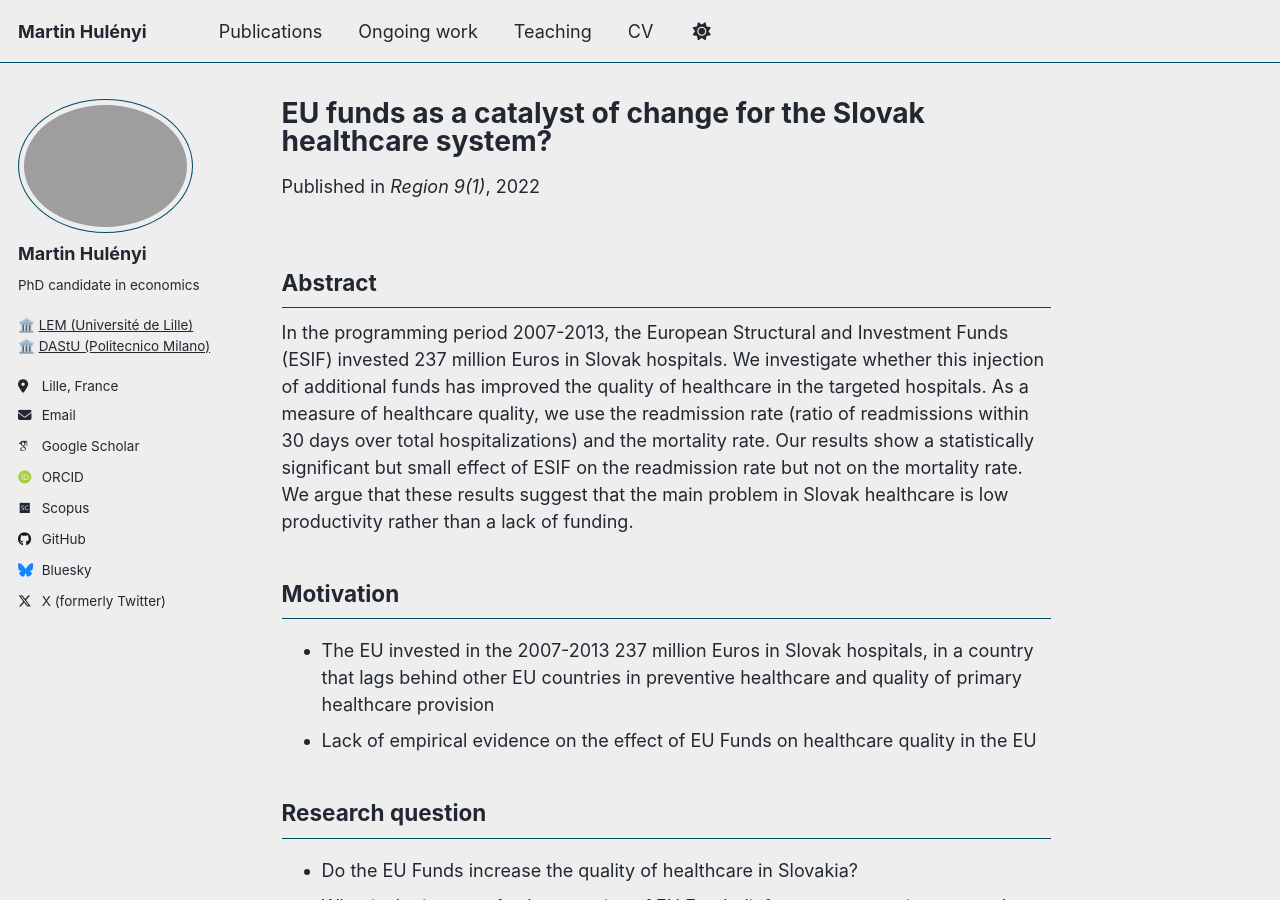
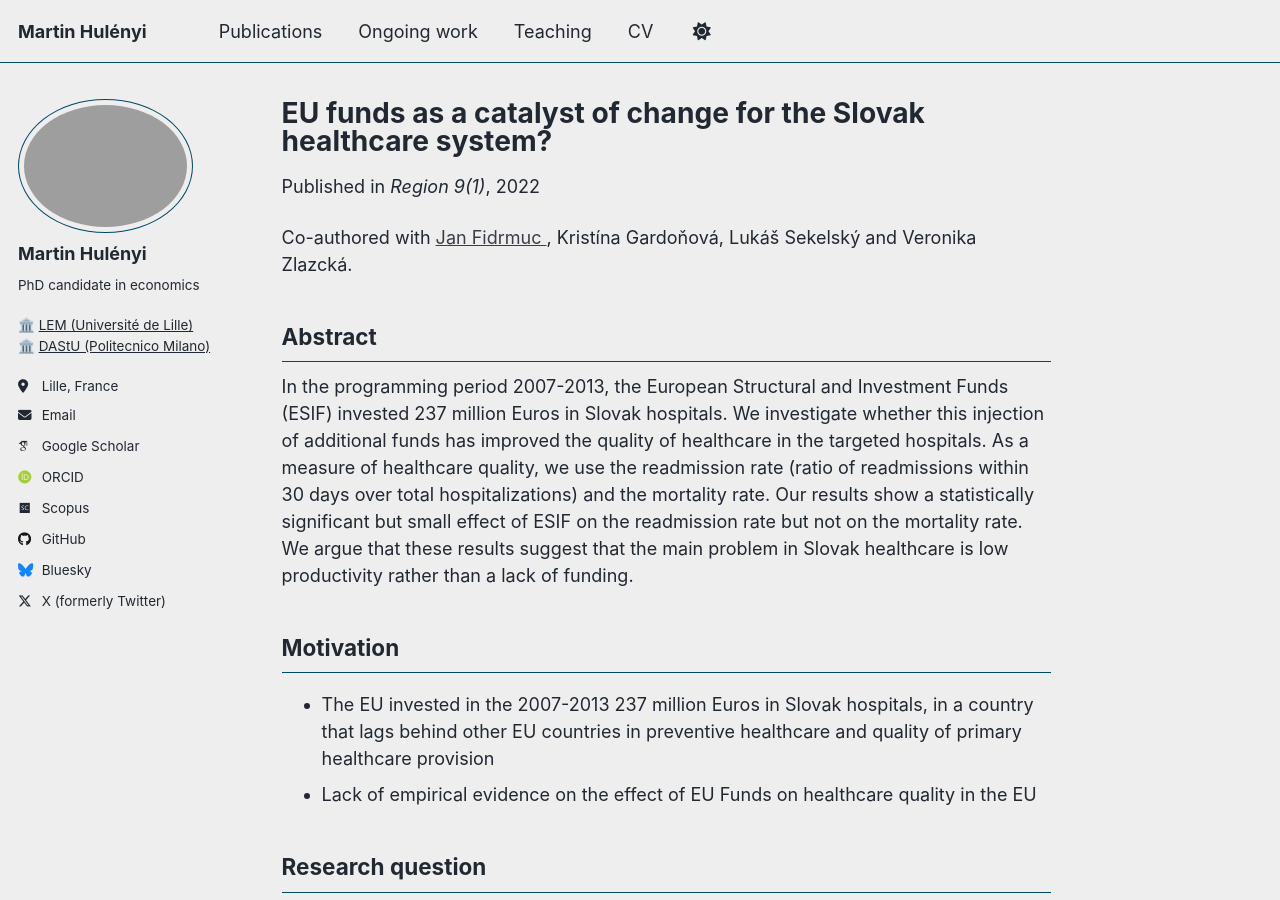
Before and after one commit to martinhulenyi/martinhulenyi.github.io, a Jekyll site: the page built from _publications/02_eu_funds_healthcare.md, in a window 1280 px wide and 900 px high. Built offline with Jekyll 4.4.1, drawn with Linux system fonts in a browser that asks for light colours; some web fonts are replaced; a script that is not in the unit is left out.

Commit message:
Update 02_eu_funds_healthcare.md

```diff
--- a/_publications/02_eu_funds_healthcare.md
+++ b/_publications/02_eu_funds_healthcare.md
@@ -11,6 +11,7 @@ bibtexurl: "https://raw.githubusercontent.com/martinhulenyi/martinhulenyi.github
 # Shows on the publications OVERVIEW only:
 excerpt: "In the programming period 2007-2013, the European Structural and Investment Funds (ESIF) invested e237 million in Slovak hospitals. We investigate whether this injection of additional funds has improved the quality of healthcare in the targeted hospitals. As a measure of healthcare quality, we use the readmission rate (ratio of readmissions within 30 days over total hospitalizations) and the mortality rate. Our results show a statistically significant but small effect of ESIF on the readmission rate but not on the mortality rate. We argue that these results suggest that the main problem in Slovak healthcare is low productivity rather than a lack of funding."
 ---
+Co-authored with <a href="http://www.fidrmuc.net" target="_blank" rel="noopener"> Jan Fidrmuc </a>, Kristína Gardoňová, Lukáš Sekelský and Veronika Zlazcká.
 
 ## Abstract
 In the programming period 2007-2013, the European Structural and Investment Funds (ESIF) invested 237 million Euros in Slovak hospitals. We investigate whether this injection of additional funds has improved the quality of healthcare in the targeted hospitals. As a measure of healthcare quality, we use the readmission rate (ratio of readmissions within 30 days over total hospitalizations) and the mortality rate. Our results show a statistically significant but small effect of ESIF on the readmission rate but not on the mortality rate. We argue that these results suggest that the main problem in Slovak healthcare is low productivity rather than a lack of funding.
```
